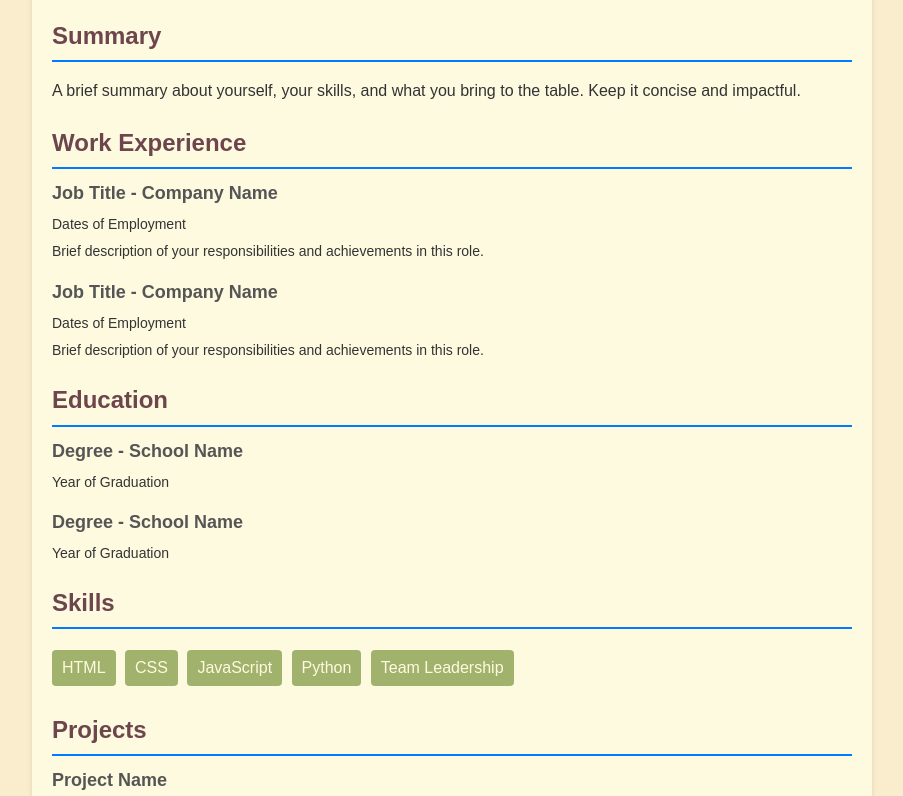
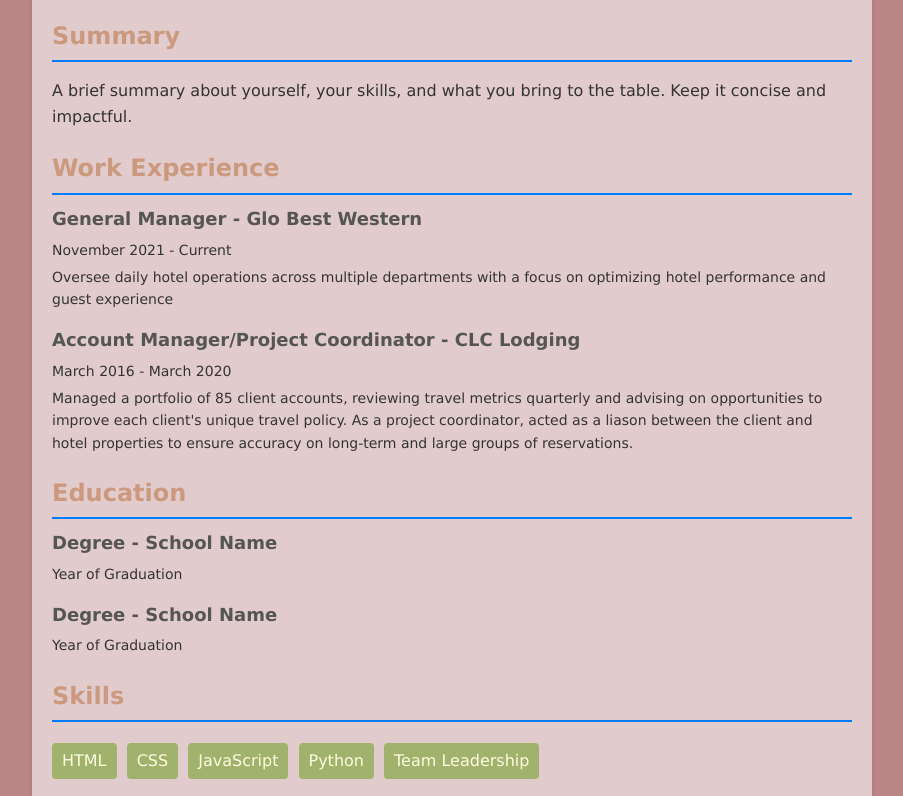
Before and after one commit to court07/court07.github.io, a plain HTML site: page index.html in a window 1280 px wide. Shown: the part 124-920 px from the top of the page, without its empty margins (188-1091 px from the left). Drawn offline with Linux system fonts and the light colour scheme.

Commit message:
added job descriptions

```diff
--- a/index.html
+++ b/index.html
@@ -8,24 +8,24 @@
 
     <style>
         body {
-            font-family: Arial, sans-serif;
+            font-family: Verdana, sans-serif;
             line-height: 1.6;
             margin: 0;
             padding: 0;
             color: #333;
-            background-color: #faedcd;
+            background-color: #bb8588;
         }
         .container {
             max-width: 800px;
             margin: 20px auto;
             padding: 20px;
-            background: #fefae0;
+            background: #e2cbcc;
             border-radius: 8px;
             box-shadow: 0 2px 5px rgba(0, 0, 0, 0.1);
         }
         h1,
         h2 {
-            color: #6d454c;
+            color: #cb997e;
         }
         .header {
             text-align: center;
@@ -98,19 +98,22 @@
             <section class="section">
                 <h2>Work Experience</h2>
                 <div class="item">
-                    <h3>Job Title - Company Name</h3>
-                    <p>Dates of Employment</p>
+                    <h3>General Manager - Glo Best Western</h3>
+                    <p>November 2021 - Current</p>
                     <p>
-                        Brief description of your responsibilities and
-                        achievements in this role.
+                        Oversee daily hotel operations across multiple departments with a
+                        focus on optimizing hotel performance and guest experience
                     </p>
                 </div>
                 <div class="item">
-                    <h3>Job Title - Company Name</h3>
-                    <p>Dates of Employment</p>
+                    <h3>Account Manager/Project Coordinator - CLC Lodging</h3>
+                    <p>March 2016 - March 2020</p>
                     <p>
-                        Brief description of your responsibilities and
-                        achievements in this role.
+                      Managed a portfolio of 85 client accounts, reviewing travel metrics quarterly
+                      and advising on opportunities to improve each client's unique travel policy.
+                      As a project coordinator, acted as a liason between the client and hotel properties
+                      to ensure accuracy on long-term and large groups of reservations.
+
                     </p>
                 </div>
             </section>
```
